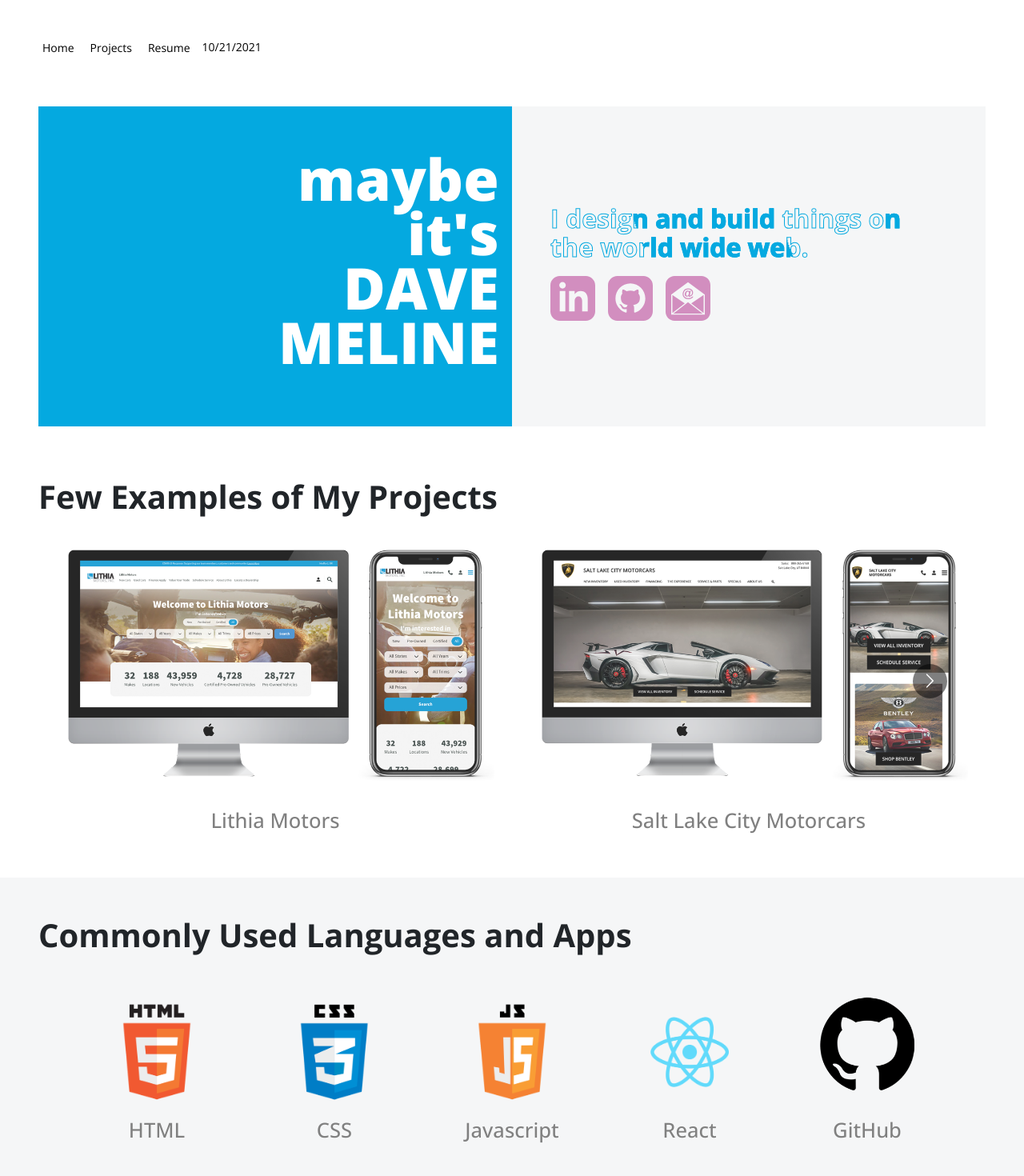
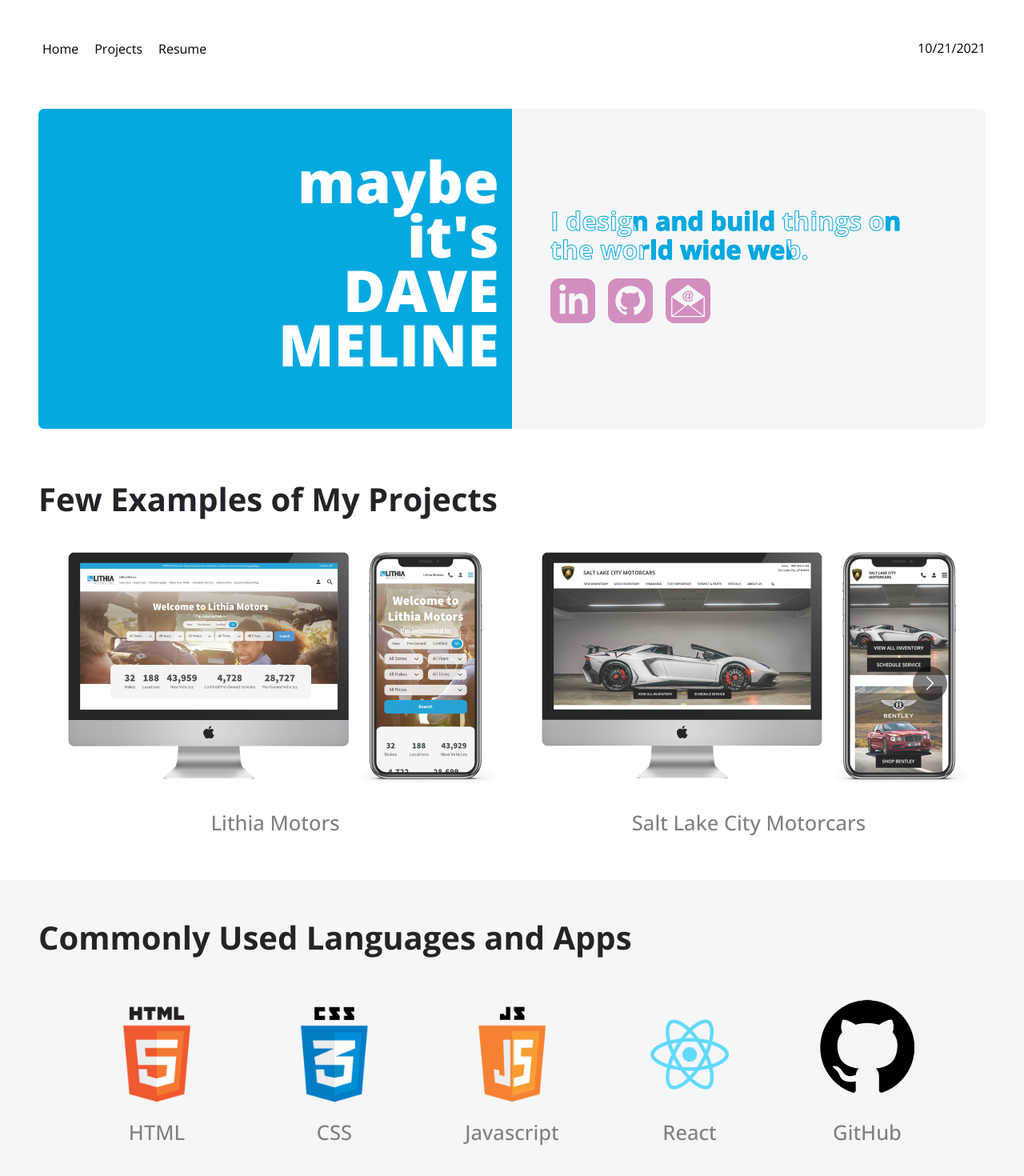
Before and after one commit to dmelon199/reactProjects, a React (Create React App) app in the folder my-resume/: page / in a window 1280 px wide. Shown: the top 1470 px of the page at 80% size. Built offline with nearby package versions, Linux system fonts and the light colour scheme.

Commit message:
more changes

```diff
--- a/my-resume/src/components/Header.js
+++ b/my-resume/src/components/Header.js
@@ -13,9 +13,9 @@
 					<li><Link to='/'>Home</Link></li>
 					<li><Link to='/'>Projects</Link></li>
 					<li><a href='/images/resume-test.pdf' target="_BLANK">Resume</a></li>
-					<li><p>{date}</p></li>
 				</ul>
 			</navbar>
+			<p className="ml-auto">{date}</p>
 		</header>
 	)
 }
--- a/my-resume/src/components/MyEducation.js
+++ b/my-resume/src/components/MyEducation.js
@@ -3,15 +3,15 @@
 const MyEducation = () => {
 	return (
 		<div className="my-education-wrapper d-flex flex-column p-5 bg-gray">
-			<h1 className="widget-heading">My College Education</h1>
-			<div className="my-education-content d-flex container-xl pt-5">
-				<div className="logo">
-					<img style={{width:"100%"}} src="/images/champ.png" alt="Champlain College Logo" title="Champlain College"/>
+			<h1>My Higher Education</h1>
+			<div className="my-education-content d-flex container-xl py-5">
+				<div className="col-sm-3 logo">
+					<img style={{width:"90%"}} src="/images/champ.png" alt="Champlain College Logo" title="Champlain College"/>
 				</div>
-				<div className="info" style={{lineHeight: '25px'}}>
+				<div className="info col-sm-8" style={{lineHeight: '25px'}}>
 					<h2 className="font-weight-bold">Champlain College</h2>
-					<p>Burlington, Vermont  2008-2012</p>
-					<p> I Recieved my Bachelor of Science in Graphic Design & Digital Media. My favorite highlight of attending Champlain College was studying abroad in Dublin, Ireland during the 2010 Fall semester of my Junior Year. I took an interest in web design & development towards during my Senior year.</p>
+					<p><i>Burlington, Vermont  2008-2012</i></p>
+					<p>I received my Bachelor of Science in Graphic Design & Digital Media in 2012. My favorite highlight of attending Champlain College was studying abroad in Dublin, Ireland during the 2010 Fall semester of my Junior year. Towards the end of my time at Champlain, I gained an interest in web design & development. I applied for a job at Dealer Dot Com post graduation and have been learning the ways of the web ever since.</p>
 				</div>
 			</div>
 		</div>
--- a/my-resume/src/components/MyProjects.js
+++ b/my-resume/src/components/MyProjects.js
@@ -33,48 +33,48 @@
           <div className='slide'>
             <Link to='/lithia'>
               <img style={{width: "100%"}} src="/photoshop-files/sites/lithia.png"/>
-              <h3 className='mt-3 text-center'>Lithia Motors</h3>
+              <h3 className='pt-3 text-center'>Lithia Motors</h3>
             </Link>
           </div>
           <div className='slide'>
             <Link to='/salt-lake-city'>
               <img style={{width: "100%"}} src="/photoshop-files/sites/salt-lake.png"/>
-              <h3 className='mt-3 text-center'>Salt Lake City Motorcars</h3>
+              <h3 className='pt-3 text-center'>Salt Lake City Motorcars</h3>
             </Link>
           </div>
           <div className='slide'>
             <Link to ='/avondale-select'>
               <img style={{width: "100%"}} src="/photoshop-files/sites/avondale.png"/>
-              <h3 className='mt-3 text-center'>Avondale Select</h3>
+              <h3 className='pt-3 text-center'>Avondale Select</h3>
             </Link>
           </div>
           <div className='slide'>
             <Link to ='/ogara-coach'>
               <img style={{width: "100%"}} src="/photoshop-files/sites/ogara.png"/>
-              <h3 className='mt-3 text-center'>O'Gara Coach</h3>
+              <h3 className='pt-3 text-center'>O'Gara Coach</h3>
             </Link>
           </div>
           <div className='slide'>
             <Link to ='/fredbeans'>
               <img style={{width: "100%"}} src="/photoshop-files/sites/fredbeans.png"/>
-              <h3 className='mt-3 text-center'>Fred Beans Auto Group</h3>
+              <h3 className='pt-3 text-center'>Fred Beans Auto Group</h3>
             </Link>
           </div>
           <div className='slide'>
             <Link to ='/carter-meyers'>
               <img style={{width: "100%"}} src="/photoshop-files/sites/carter.png"/>
-              <h3 className='mt-3 text-center'>Carter Meyers Automotive</h3>
+              <h3 className='pt-3 text-center'>Carter Meyers Automotive</h3>
             </Link>
           </div>
           <div className='slide'>
             <Link to ='/luther'>
               <img style={{width: "100%"}} src="/photoshop-files/sites/luther.png"/>
-              <h3 className='mt-3 text-center'>Luther Automotive</h3>
+              <h3 className='pt-3 text-center'>Luther Automotive</h3>
             </Link>
           </div>
           <div className='slide'>
             <img style={{width: "100%"}} src="/photoshop-files/sites/lithia.png"/>
-            <h3 className='mt-3 text-center'>Genesis</h3>
+            <h3 className='pt-3 text-center'>Genesis</h3>
           </div>
         </Carousel>
       </div>
--- a/my-resume/src/components/Skills.js
+++ b/my-resume/src/components/MySkills.js
@@ -2,7 +2,7 @@
 import skills from '../skills';
 import SkillsList from './SkillsList';
 
-const Skills = () => {
+const MySkills = () => {
   return (
     <div className="skills-wrapper d-flex flex-column p-5 bg-gray">
       <h1 className="widget-heading">Commonly Used Languages and Apps</h1>
@@ -22,4 +22,4 @@
 }
 
 
-export default Skills
+export default MySkills
--- a/my-resume/src/pages/MainPage.js
+++ b/my-resume/src/pages/MainPage.js
@@ -3,7 +3,7 @@
 
 /* COMPONENTS */
 import WelcomeSection from '../components/WelcomeSection';
-import Skills from '../components/Skills';
+import MySkills from '../components/MySkills';
 import MyResume from '../components/MyResume';
 import MyEducation from '../components/MyEducation';
 import MyProjects from '../components/MyProjects';
@@ -15,7 +15,7 @@
       <WelcomeSection />
         <div className="body-content">
           <MyProjects />
-          <Skills />
+          <MySkills />
           <MyResume />
           <MyEducation />
         </div>
--- a/my-resume/src/styles.css
+++ b/my-resume/src/styles.css
@@ -34,15 +34,18 @@
 }
 
 .btn-primary {
+  transition: .8s;
   background-color: #04a9e0 !important;
   border: 1px solid #04a9e0 !important;
   color: #fff;
+  border-radius: 7px;
 }
 
 .btn-primary:hover {
-  background-color: rgb(4, 105, 145) !important;
   transition: .8s;
   text-decoration: none;
+  border-color: rgb(4, 105, 145) !important;
+  background-color: rgb(4, 105, 145) !important;
 }
 
 /* SCROLL BAR STYLES */
@@ -62,9 +65,12 @@
   background-color: transparent;
   display: flex;
   justify-content: left;
-  font-size: 14px;
   padding: 20px;
   color: black;
+}
+
+.header p {
+  font-size: 1rem;
 }
 
 /* NAV */
@@ -74,6 +80,7 @@
   display: block;
   line-height: 1;
   padding: 5px;
+  font-size: 1rem;
 }
 
 .nav li {
@@ -110,6 +117,7 @@
 .welcome-left-hero {
   background: #04a9e0;
   justify-content: flex-end;
+  border-radius: 7px 0px 0px 7px;
 }
 
 .welcome-left-hero .content {
@@ -127,6 +135,7 @@
 /* RIGHT HERO */
 .welcome-right-hero {
   background: #f5f6f7;
+  border-radius: 0px 7px 7px 0px;
 }
 
 .welcome-right-hero li {
```
